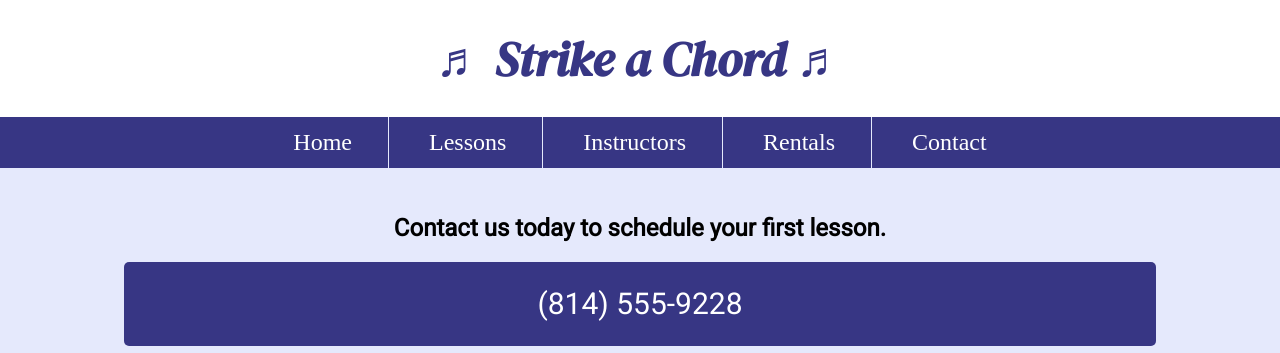
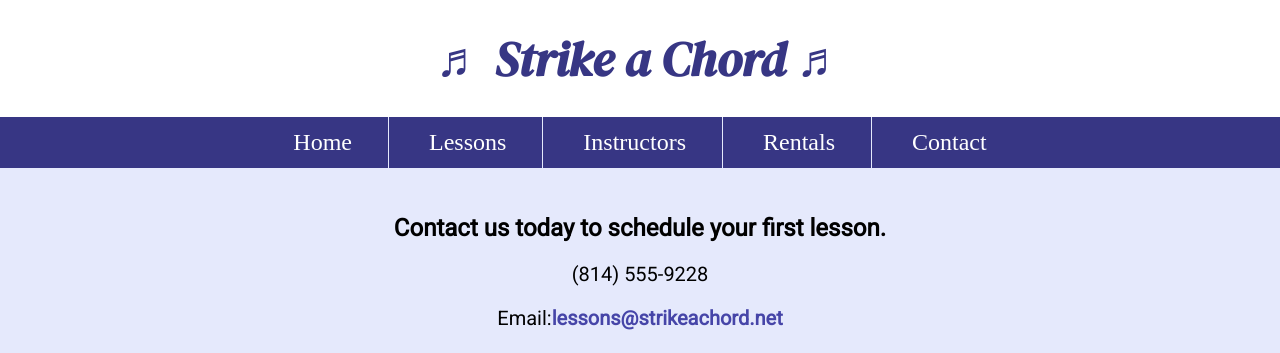
Before and after one commit to jwrather0001/workspace, a plain HTML site: page contact.html in a window 1280 px wide. Shown: the top 353 px of the page. Drawn offline with Linux system fonts and the light colour scheme; files that its build step writes are made by us from their sources.

Commit message:
Update and rename contact.html.html to contact.html

```diff
--- a/contact.html.html
+++ b/contact.html
@@ -33,7 +33,8 @@
   <main>
     <div id="contact">
       <h2>Contact us today to schedule your first lesson.</h2>
-        <p class="tel-link"><a href="tel:(814) 555-92288">(814) 555-9228</a></p>
+        <p class="tel-link mobile"><a href="tel:(814) 555-92288">(814) 555-9228</a></p>
+        <p class="tab-desk">(814) 555-9228</p>
         <p>Email:<a class="email-link" href="mailto:lessons@strikeachord.net">lessons@strikeachord.net</a></p>
         <p>We are located at: 1122 Music Lane, Chicago, IL 60007</p>
 
```
